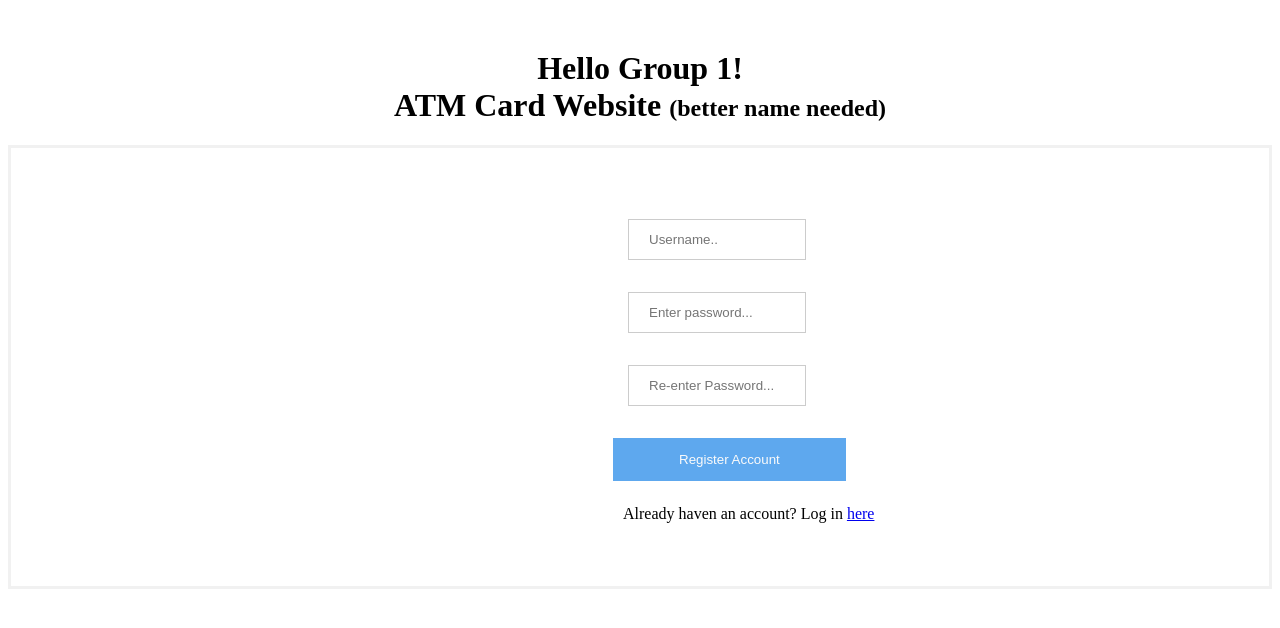
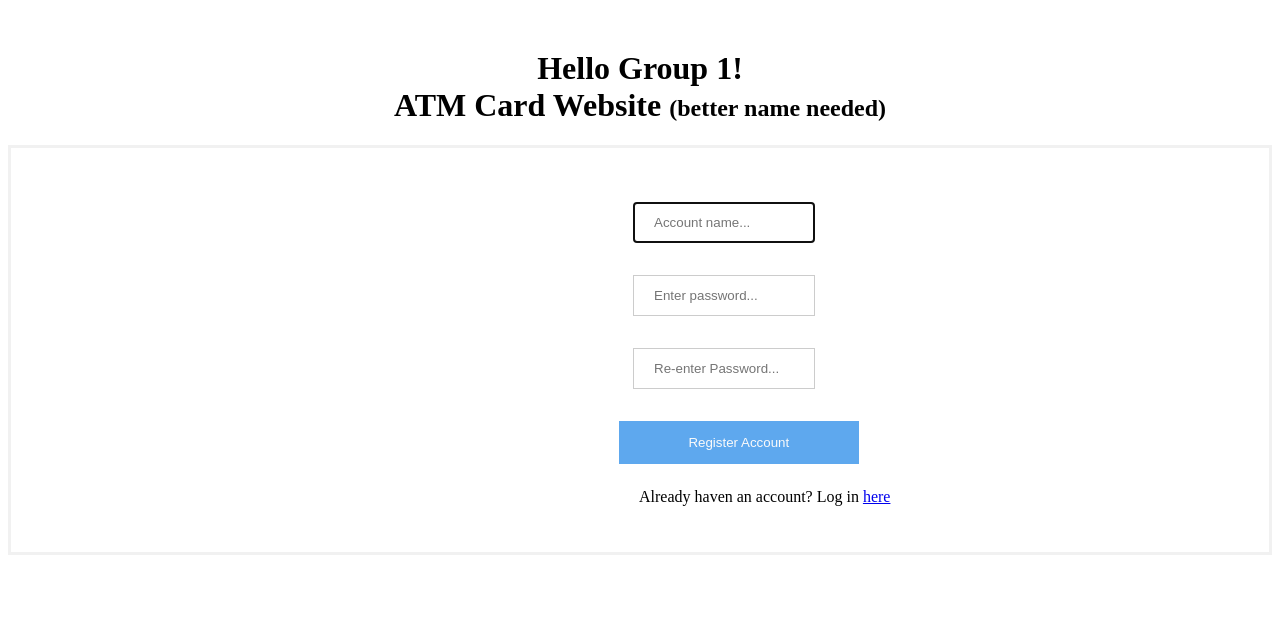
Before and after one commit to MiguelSDE/Group-Project-2-ATM, a Django app: page / in a window 1280 px wide. Shown: the top 628 px of the page. Run offline with Django 3.2, Linux system fonts and the light colour scheme; tables that the repository leaves empty hold one stand-in row (values such as "Sample post"); one stand-in notice (Sample message) is shown.

Commit message:
Upgraded register & login features.

```diff
--- a/DjangoATM/ATM/forms.py
+++ b/DjangoATM/ATM/forms.py
@@ -1,28 +1,17 @@
 from django.forms import ModelForm
 from django.contrib.auth.forms import UserCreationForm
 from django.core.exceptions import ValidationError
+from django.contrib.auth.models import User
 from django.contrib import messages
 from django import forms
 
 from .models import*
 
-class CreateAccountForm(forms.ModelForm):
-    password = forms.CharField(widget=forms.PasswordInput())
-    confirm_password = forms.CharField(widget=forms.PasswordInput())
+class CreateAccountForm(UserCreationForm):
     class Meta:
-        model = Account
-        fields=('account_name','password', 'confirm_password')
+        model = User
+        fields=('username','password1', 'password2',)
 
-
-    def clean(self):
-        cleaned_data = super(CreateAccountForm, self).clean()
-        password = cleaned_data.get("password")
-        confirm_password = cleaned_data.get("confirm_password")
-
-        if password != confirm_password:
-            self.add_error('confirm_password', "Password does not match")
-
-        return cleaned_data
 
 class CardSignupForm(ModelForm):
     class Meta:
--- a/DjangoATM/ATM/models.py
+++ b/DjangoATM/ATM/models.py
@@ -6,6 +6,7 @@
 
 class Account(models.Model):
     account_name = models.CharField(max_length=30)
+
 
     def __str__(self):
         return self.account_name
--- a/DjangoATM/ATM/templates/ATM/index.html
+++ b/DjangoATM/ATM/templates/ATM/index.html
@@ -5,24 +5,29 @@
     </h1>
 </div>
 
-<h3>{{text}}</h3>
 <form action="" method="post">
     {% csrf_token %}
     <div class="container">
-        <div style=" margin-left:530px;">
+        <div style=" margin-left:552px;">
             {% for field in form %}
             <ul>{{field}}</ul>
         {% endfor %}
         </div>
     <button type="submit"name="Create User">Register Account</button>
-    <p style="margin-left: 565px;">Already haven an account? Log in <a href='login/'>here</a></p>
+    <p style="margin-left: 598px;">Already haven an account? Log in <a href='login/'>here</a></p>
     </div>
 </form>
+
+<marquee scrollamount="18.5" behavior="slide" direction="down">
+    {% for message in messages %}
+    <p id="messages">{{message}}</p>
+    {% endfor %}
+</marquee>
 
 <script>
 //Query All input fields
 var form_fields = document.getElementsByTagName('input')
-		form_fields[1].placeholder='Username..';
+		form_fields[1].placeholder='Account name...';
 		form_fields[2].placeholder='Enter password...';
 		form_fields[3].placeholder='Re-enter Password...';
 </script>
@@ -58,7 +63,7 @@
         border: none;
         cursor: pointer;
         width: 20%;
-        margin-left: 555px;
+        margin-left: 578px;
     }
 
     button:hover {
@@ -66,6 +71,18 @@
     }
 
     .container {
-        padding: 47px;
+        padding: 30px;
     }
+
+    #messages{
+        text-align:center;
+		background-color: rgb(231, 193, 88);
+		color: #fff;
+        padding: 10px;
+		width: 500px;
+        height: 24px;
+		margin-top: -3px;
+        margin-left: 520px;
+
+		}
 </style>
--- a/DjangoATM/ATM/views.py
+++ b/DjangoATM/ATM/views.py
@@ -5,9 +5,9 @@
 from django.contrib.auth.forms import UserCreationForm
 from django.core.exceptions import ValidationError
 from django.contrib.auth import authenticate, login, logout
+from django.contrib.auth.forms import AuthenticationForm
 from django.contrib import messages
 from .forms import*
-
 from .models import*
 
 # Create your views here.
@@ -17,26 +17,29 @@
     if request.method == 'POST':
         form = CreateAccountForm(request.POST)
         if form.is_valid():
-            text = "Account created."
             form.save()
+            user = form.cleaned_data.get('username')
+            messages.success(request, 'Account was created for ' + user)
             return redirect('/login')
         else:
-            text = "Account name already exists or passwords don't match."
+            messages.error(request, 'Password must contain at least 8 characters')
     context = {'form':form, 'text':text}
     return render(request, 'ATM/index.html', context)
 
 
 def log_in(request):
     if request.method == 'POST':
-        account_name = request.POST.get('account_name')
+        username = request.POST.get('username')
         password = request.POST.get('password')
-        user = authenticate(request, account_name = account_name, password = password)
+        account = authenticate(request, username = username, password = password)
+        # if account is valid, logs it in
+        if account is not None:
+            login(request, account)
+            return redirect('/account-panel')
+        else:
+            messages.error(request, 'Username OR Password is incorrect')
 
-        login(request, user)
-        return redirect('/account-panel')
-
-    context = {}
-    return render(request, 'ATM/login.html', context)
+    return render(request, 'ATM/login.html')
 
 def add_card(request):
     form = CardSignupForm()
```
Also changed, not shown: DjangoATM/ATM/templates/ATM/login.html (+21 -3 lines), DjangoATM/ATM/migrations/0006_auto_20201111_0730.py (added), DjangoATM/ATM/migrations/0007_auto_20201111_0754.py (added), DjangoATM/ATM/migrations/0008_auto_20201111_0801.py (added), DjangoATM/ATM/migrations/0009_auto_20201111_0810.py (added), DjangoATM/ATM/migrations/0010_auto_20201111_0821.py (added), DjangoATM/db.sqlite3.
